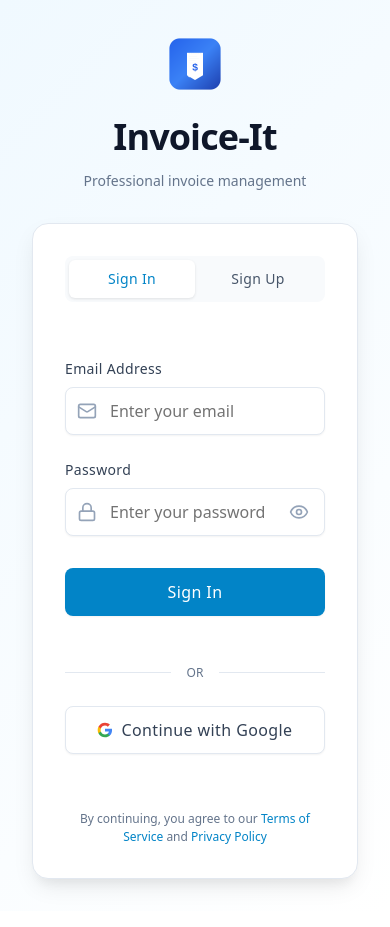
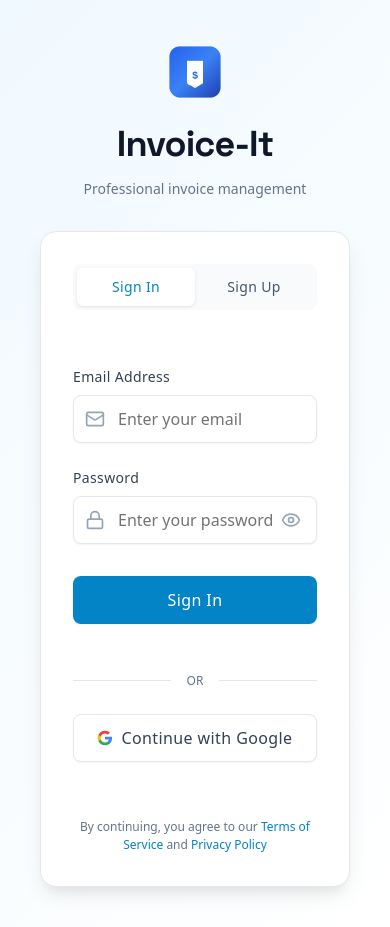
Before and after one commit to penuel-sudo/invoice-it, a React (Vite) app: page /auth in a window 390 px wide. Built offline with nearby package versions, Linux system fonts and the light colour scheme.

Commit message:
update font file

```diff
--- a/index.html
+++ b/index.html
@@ -4,7 +4,7 @@
     <meta charset="UTF-8" />
     <link rel="preconnect" href="https://fonts.googleapis.com">
     <link rel="preconnect" href="https://fonts.gstatic.com" crossorigin>
-    <link href="https://fonts.googleapis.com/css2?family=Poppins:wght@300;400;500;600;700;800&family=Inter:wght@300;400;500;600;700&display=swap" rel="stylesheet">
+    <link href="https://fonts.googleapis.com/css2?family=Inter:wght@300;400;500;600;700;800&family=Plus+Jakarta+Sans:wght@300;400;500;600;700;800&family=Space+Grotesk:wght@300;400;500;600;700&display=swap" rel="stylesheet">
     <link rel="icon" type="image/png" href="/logo3_assets_bundle/favicon-32x32.png" />
     <link rel="apple-touch-icon" href="/logo3_assets_bundle/apple-touch-icon.png" />
     <link rel="icon" type="image/png" sizes="16x16" href="/logo3_assets_bundle/favicon-16x16.png" />
--- a/src/pages/AuthPage.tsx
+++ b/src/pages/AuthPage.tsx
@@ -136,7 +136,8 @@ export default function AuthPage() {
               color: brandColors.neutral[900],
               margin: '0 0 1rem',
               fontSize: '3rem',
-              fontWeight: '800'
+              fontWeight: '800',
+              fontFamily: 'Space Grotesk, Plus Jakarta Sans, Inter, system-ui, sans-serif'
             }}>
               Invoice-It
             </h1>
@@ -234,7 +235,8 @@ export default function AuthPage() {
             <h1 style={{
               ...getTypographyStyle(typographyPresets.h2),
               color: brandColors.neutral[900],
-              margin: 0
+              margin: 0,
+              fontFamily: 'Space Grotesk, Plus Jakarta Sans, Inter, system-ui, sans-serif'
             }}>
               Invoice-It
             </h1>
--- a/src/pages/DashboardPage.tsx
+++ b/src/pages/DashboardPage.tsx
@@ -62,7 +62,8 @@ export default function DashboardPage() {
             <h1 style={{
               ...getTypographyStyle(typographyPresets.h2),
               color: brandColors.neutral[900],
-              margin: 0
+              margin: 0,
+              fontFamily: 'Space Grotesk, Plus Jakarta Sans, Inter, system-ui, sans-serif'
             }}>
               Dashboard
             </h1>
--- a/src/styles/responsive.css
+++ b/src/styles/responsive.css
@@ -4,7 +4,7 @@
   .auth-container {
     flex-direction: column !important;
     gap: 1rem !important;
-    padding: 1rem !important;
+    padding: 1.5rem !important;
   }
 
   .auth-left-side {
--- a/src/stylings/typography.ts
+++ b/src/stylings/typography.ts
@@ -4,8 +4,9 @@ export const typography = {
   fontFamily: {
     sans: ['Inter', 'system-ui', 'sans-serif'],
     mono: ['JetBrains Mono', 'Fira Code', 'monospace'],
-    display: ['Poppins', 'Inter', 'system-ui', 'sans-serif'],
-    heading: ['Poppins', 'Inter', 'system-ui', 'sans-serif'],
+    display: ['Plus Jakarta Sans', 'Inter', 'system-ui', 'sans-serif'],
+    heading: ['Space Grotesk', 'Plus Jakarta Sans', 'Inter', 'system-ui', 'sans-serif'],
+    body: ['Inter', 'system-ui', 'sans-serif'],
   },
 
   // Font sizes - Perfect for invoice documents
@@ -105,18 +106,21 @@ export const typographyPresets = {
     fontWeight: typography.fontWeight.normal,
     lineHeight: typography.lineHeight.normal,
     letterSpacing: typography.letterSpacing.normal,
+    fontFamily: typography.fontFamily.body,
   },
   bodyLarge: {
     fontSize: typography.fontSize['text-lg'],
     fontWeight: typography.fontWeight.normal,
     lineHeight: typography.lineHeight.relaxed,
     letterSpacing: typography.letterSpacing.normal,
+    fontFamily: typography.fontFamily.body,
   },
   bodySmall: {
     fontSize: typography.fontSize['text-sm'],
     fontWeight: typography.fontWeight.normal,
     lineHeight: typography.lineHeight.normal,
     letterSpacing: typography.letterSpacing.normal,
+    fontFamily: typography.fontFamily.body,
   },
 
   // Invoice specific
@@ -171,18 +175,21 @@ export const typographyPresets = {
     fontWeight: typography.fontWeight.medium,
     lineHeight: typography.lineHeight.none,
     letterSpacing: typography.letterSpacing.wide,
+    fontFamily: typography.fontFamily.body,
   },
   buttonLarge: {
     fontSize: typography.fontSize['text-base'],
     fontWeight: typography.fontWeight.medium,
     lineHeight: typography.lineHeight.none,
     letterSpacing: typography.letterSpacing.wide,
+    fontFamily: typography.fontFamily.body,
   },
   buttonSmall: {
     fontSize: typography.fontSize['text-xs'],
     fontWeight: typography.fontWeight.medium,
     lineHeight: typography.lineHeight.none,
     letterSpacing: typography.letterSpacing.wide,
+    fontFamily: typography.fontFamily.body,
   },
 
   // Code and monospace
```
